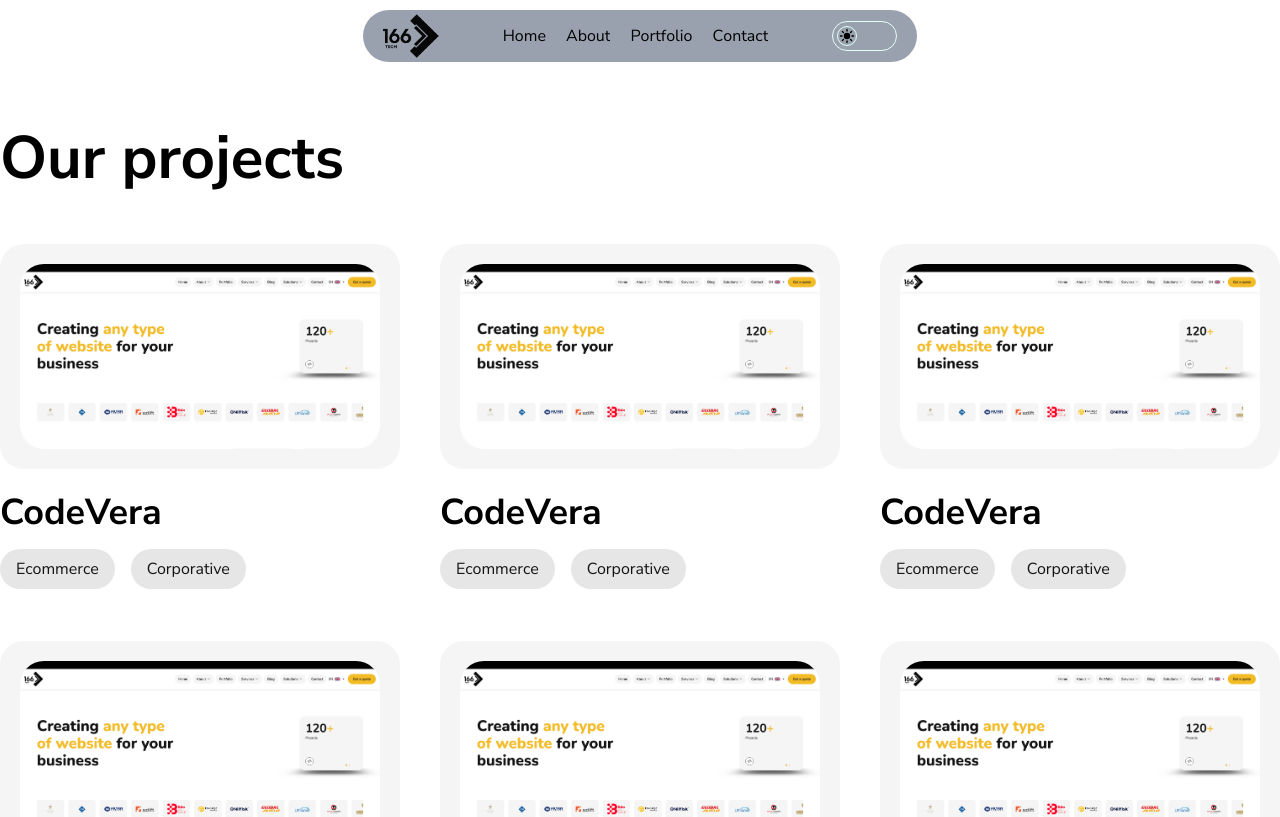
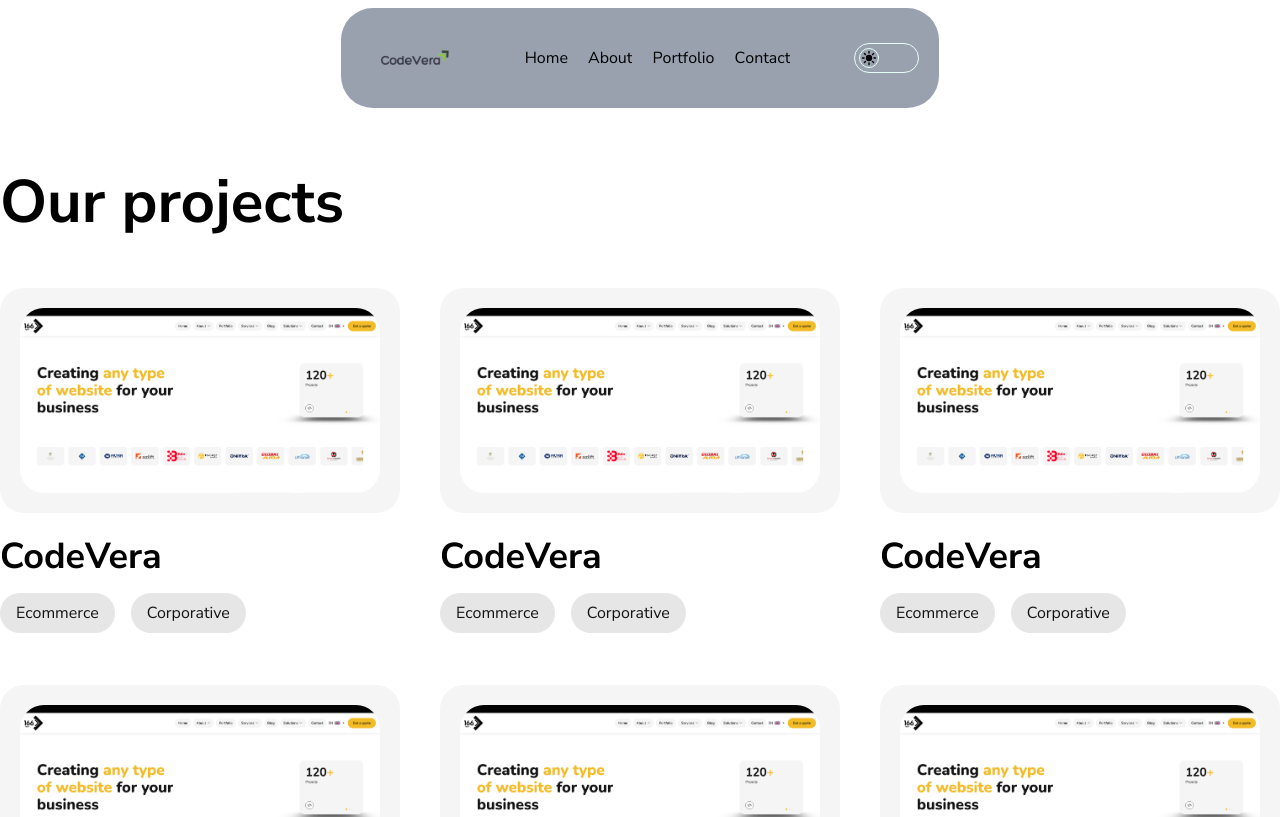
Before and after one commit to kamilaghayev/codevera-portfolio, a Next.js app: page /portfolio in a window 1280 px wide. Shown: the top 817 px of the page. Built offline with nearby package versions, Linux system fonts and the light colour scheme; what @ant-design/nextjs-registry would draw is missing.

Commit message:
updated logo

```diff
--- a/src/components/header/index.jsx
+++ b/src/components/header/index.jsx
@@ -108,7 +108,7 @@
 			<div className='relative mx-2.5 xs-3:mx-auto flex items-center gap-16 justify-between px-5 h-full w-full xs-3:w-9/12 md:w-fit min-h-[52px] rounded-4xl bg-gray-400 '>
 
 				<Link href={getUrls().home()}>
-					<Image src={'/logo.webp'} width={56} height={46} alt='CodeVera' />
+					<Image src={'/logo.png'} width={100} height={90} alt='CodeVera' />
 				</Link>
 
 				<nav className='hidden md:block'>
--- a/src/components/swipers/sponsor-swiper.jsx
+++ b/src/components/swipers/sponsor-swiper.jsx
@@ -33,7 +33,7 @@
           640: { slidesPerView: 4 },
           1024: { slidesPerView: 6 },
           1280: { slidesPerView: 8 },
-          1440: { slidesPerView: 9 },
+          1440: { slidesPerView: 6 },
         }}
         autoplay={{
           delay: 1000,
```
Also changed, not shown: public/logo.png (added), public/logo.webp (deleted).
